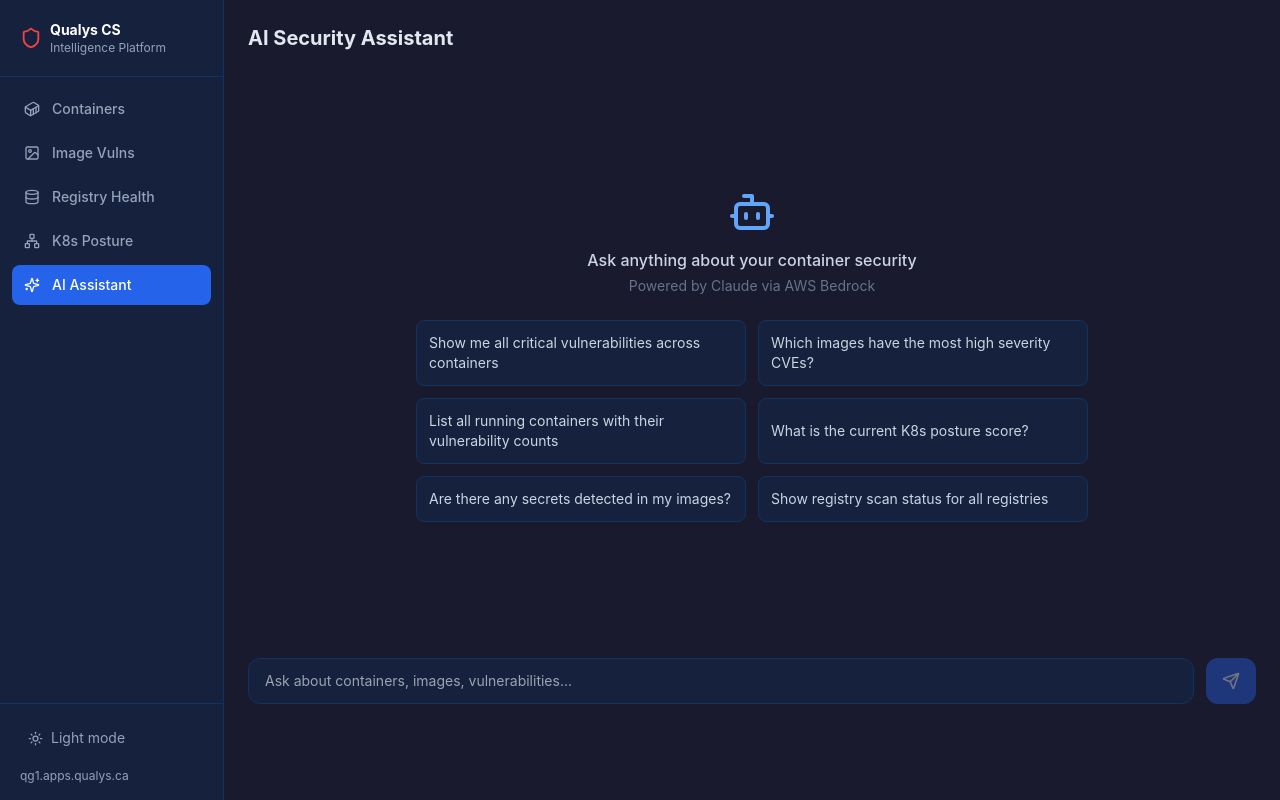
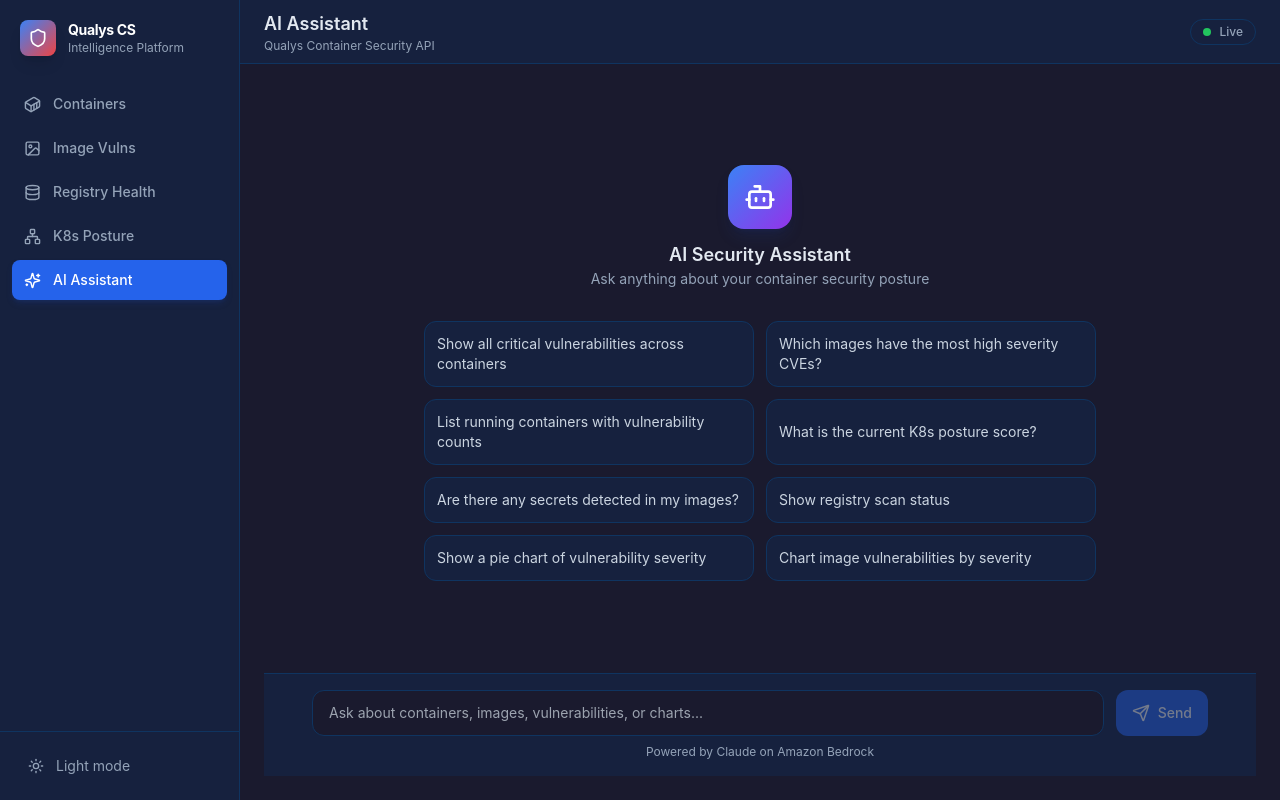
Before and after one commit to anmolparida/qualys-container-security-mcp, a React (Vite) app in the folder frontend/: page / in a window 1280 px wide. Built offline with nearby package versions, Linux system fonts and the light colour scheme.

Commit message:
ui: comprehensive UI refresh — modern sidebar, chat layout, dashboard cards, badges, charts

```diff
--- a/frontend/src/App.tsx
+++ b/frontend/src/App.tsx
@@ -20,59 +20,72 @@
 export default function App() {
   const [tab, setTab] = useState<Tab>('chat')
   const { dark, toggle } = useTheme()
+  const active = NAV.find(n => n.id === tab)
 
   return (
-    <div className="flex h-screen overflow-hidden">
+    <div className="flex h-screen overflow-hidden" style={{ background: 'var(--bg-base)' }}>
       {/* Sidebar */}
-      <aside className="w-56 border-r flex flex-col flex-shrink-0" style={{ background: 'var(--sidebar-bg)', borderColor: 'var(--border)' }}>
-        <div className="p-5 border-b" style={{ borderColor: 'var(--border)' }}>
-          <div className="flex items-center gap-2">
-            <Shield size={22} className="text-red-500" />
+      <aside className="w-60 flex flex-col flex-shrink-0" style={{ background: 'var(--sidebar-bg)', borderRight: '1px solid var(--border)' }}>
+        <div className="p-5">
+          <div className="flex items-center gap-3">
+            <div className="w-9 h-9 rounded-lg bg-gradient-to-br from-blue-500 to-red-500 flex items-center justify-center shadow-lg">
+              <Shield size={20} className="text-white" />
+            </div>
             <div>
-              <p className="text-sm font-bold text-white">Qualys CS</p>
+              <p className="text-sm font-bold text-white tracking-tight">Qualys CS</p>
               <p className="text-xs" style={{ color: 'var(--text-muted)' }}>Intelligence Platform</p>
             </div>
           </div>
         </div>
 
-        <nav className="flex-1 p-3 space-y-1">
+        <nav className="flex-1 px-3 py-2 space-y-1">
           {NAV.map(({ id, label, icon: Icon }) => (
             <button
               key={id}
               onClick={() => setTab(id)}
               className={`w-full flex items-center gap-3 px-3 py-2.5 rounded-lg text-sm font-medium transition-all ${
                 tab === id
-                  ? 'bg-blue-600 text-white'
+                  ? 'bg-blue-600 text-white shadow-md shadow-blue-900/30'
                   : 'text-slate-400 hover:text-white hover:bg-[var(--bg-secondary-alpha)]'
               }`}
             >
-              <Icon size={16} />
+              <Icon size={17} />
               {label}
             </button>
           ))}
         </nav>
 
-        <div className="p-4 border-t space-y-3" style={{ borderColor: 'var(--border)' }}>
-          {/* Theme toggle */}
+        <div className="p-4 border-t space-y-2" style={{ borderColor: 'var(--border)' }}>
           <button
             onClick={toggle}
-            className="w-full flex items-center gap-2 px-3 py-2 rounded-lg text-sm text-slate-400 hover:text-white hover:bg-[var(--bg-secondary-alpha)] transition-all"
+            className="w-full flex items-center gap-3 px-3 py-2 rounded-lg text-sm text-slate-400 hover:text-white hover:bg-[var(--bg-secondary-alpha)] transition-all"
             title={dark ? 'Switch to light mode' : 'Switch to dark mode'}
           >
-            {dark ? <Sun size={15} /> : <Moon size={15} />}
+            {dark ? <Sun size={16} /> : <Moon size={16} />}
             {dark ? 'Light mode' : 'Dark mode'}
           </button>
-          <p className="text-xs px-1" style={{ color: 'var(--text-muted)' }}>qg1.apps.qualys.ca</p>
         </div>
       </aside>
 
       {/* Main content */}
-      <main className="flex-1 overflow-y-auto p-6" style={{ color: 'var(--text-primary)' }}>
-        {tab === 'containers' && <ContainerOverview />}
-        {tab === 'images' && <ImageVulnerabilities />}
-        {tab === 'registry' && <RegistryHealth />}
-        {tab === 'k8s' && <K8sPosture />}
-        {tab === 'chat' && <Chat />}
+      <main className="flex-1 flex flex-col overflow-hidden" style={{ color: 'var(--text-primary)' }}>
+        <header className="h-16 flex items-center justify-between px-6 border-b flex-shrink-0" style={{ background: 'var(--bg-card)', borderColor: 'var(--border)' }}>
+          <div>
+            <h1 className="text-lg font-semibold">{active?.label}</h1>
+            <p className="text-xs" style={{ color: 'var(--text-muted)' }}>Qualys Container Security API</p>
+          </div>
+          <div className="flex items-center gap-2 px-3 py-1 rounded-full text-xs font-medium border" style={{ borderColor: 'var(--border)', color: 'var(--text-muted)' }}>
+            <span className="w-2 h-2 rounded-full bg-green-500" />
+            Live
+          </div>
+        </header>
+        <div className="flex-1 overflow-y-auto p-6">
+          {tab === 'containers' && <ContainerOverview />}
+          {tab === 'images' && <ImageVulnerabilities />}
+          {tab === 'registry' && <RegistryHealth />}
+          {tab === 'k8s' && <K8sPosture />}
+          {tab === 'chat' && <Chat />}
+        </div>
       </main>
     </div>
   )
--- a/frontend/src/pages/Chat.tsx
+++ b/frontend/src/pages/Chat.tsx
@@ -87,12 +87,14 @@
 }
 
 const SUGGESTIONS = [
-  'Show me all critical vulnerabilities across containers',
+  'Show all critical vulnerabilities across containers',
   'Which images have the most high severity CVEs?',
-  'List all running containers with their vulnerability counts',
+  'List running containers with vulnerability counts',
   'What is the current K8s posture score?',
   'Are there any secrets detected in my images?',
-  'Show registry scan status for all registries',
+  'Show registry scan status',
+  'Show a pie chart of vulnerability severity',
+  'Chart image vulnerabilities by severity',
 ]
 
 export default function Chat() {
@@ -161,22 +163,27 @@
   }
 
   return (
-    <div className="flex flex-col h-[calc(100vh-120px)]">
-      <h2 className="text-xl font-bold mb-4">AI Security Assistant</h2>
-
-      {messages.length === 0 && (
-        <div className="flex-1 flex flex-col items-center justify-center gap-6">
-          <div className="text-center">
-            <Bot size={48} className="mx-auto text-blue-400 mb-3" />
-            <p className="font-medium" style={{ color: 'var(--text-secondary)' }}>Ask anything about your container security</p>
-            <p className="text-slate-500 text-sm mt-1">Powered by Claude via AWS Bedrock</p>
+    <div className="flex flex-col h-full">
+      {/* Messages area */}
+      <div className="flex-1 overflow-y-auto px-4 pb-4">
+        {messages.length === 0 ? (
+          <div className="h-full flex flex-col items-center justify-center gap-8">
+            <div className="text-center space-y-3">
+              <div className="w-16 h-16 rounded-2xl bg-gradient-to-br from-blue-500 to-purple-600 flex items-center justify-center mx-auto shadow-lg shadow-blue-900/20">
+                <Bot size={32} className="text-white" />
+              </div>
+              <div>
+                <p className="text-lg font-semibold" style={{ color: 'var(--text-primary)' }}>AI Security Assistant</p>
+                <p className="text-sm" style={{ color: 'var(--text-muted)' }}>Ask anything about your container security posture</p>
+              </div>
             </div>
             <div className="grid grid-cols-1 md:grid-cols-2 gap-3 w-full max-w-2xl">
               {SUGGESTIONS.map((s, i) => (
                 <button
                   key={i}
                   onClick={() => send(s)}
-                className="text-left text-sm p-3 rounded-lg border transition-all hover:border-blue-500"
+                  disabled={streaming}
+                  className="text-left text-sm p-3 rounded-xl border transition-all hover:border-blue-500 hover:bg-[var(--bg-secondary-alpha)] disabled:opacity-50"
                   style={{ background: 'var(--bg-card)', borderColor: 'var(--border)', color: 'var(--text-secondary)' }}
                 >
                   {s}
@@ -184,22 +191,25 @@
               ))}
             </div>
           </div>
-      )}
-
-      {messages.length > 0 && (
-        <div className="flex-1 overflow-y-auto space-y-4 pr-2">
+        ) : (
+          <div className="space-y-5 max-w-4xl mx-auto pt-4">
             {messages.map((m, i) => (
-            <div key={i} className={`flex gap-3 ${m.role === 'user' ? 'justify-end' : 'justify-start'}`}>
+              <div key={i} className={`flex gap-4 ${m.role === 'user' ? 'justify-end' : 'justify-start'}`}>
                 {m.role === 'assistant' && (
-                <div className="w-8 h-8 rounded-full bg-blue-600 flex items-center justify-center flex-shrink-0 mt-1">
-                  <Bot size={16} />
+                  <div className="w-8 h-8 rounded-full bg-gradient-to-br from-blue-500 to-purple-600 flex items-center justify-center flex-shrink-0 mt-1">
+                    <Bot size={16} className="text-white" />
                   </div>
                 )}
+                <div className={`max-w-[85%] md:max-w-[75%] ${m.role === 'user' ? 'order-1' : 'order-2'}`}>
                   <div
-                className={`rounded-2xl px-4 py-3 text-sm leading-relaxed ${m.role === 'user' ? 'max-w-[75%]' : 'max-w-[90%]'}`}
+                    className={`rounded-2xl px-4 py-3 text-sm leading-relaxed ${
+                      m.role === 'user'
+                        ? 'bg-blue-600 text-white rounded-br-md'
+                        : 'border rounded-bl-md'
+                    }`}
                     style={m.role === 'user'
-                  ? { background: '#2563eb', color: '#ffffff', borderRadius: '1rem 1rem 0.25rem 1rem', whiteSpace: 'pre-wrap' }
-                  : { background: 'var(--bg-card)', border: '1px solid var(--border)', color: 'var(--text-primary)', borderRadius: '1rem 1rem 1rem 0.25rem' }
+                      ? { whiteSpace: 'pre-wrap' }
+                      : { background: 'var(--bg-card)', borderColor: 'var(--border)', color: 'var(--text-primary)' }
                     }
                   >
                     {m.role === 'user' ? (
@@ -210,16 +220,17 @@
                       renderAssistantContent(m.content)
                     )}
                     {streaming && i === messages.length - 1 && m.role === 'assistant' && m.content === '' && (
-                  <span className="inline-flex gap-1 items-center">
-                    <span className="w-1.5 h-1.5 bg-slate-400 rounded-full animate-bounce" style={{ animationDelay: '0ms' }} />
-                    <span className="w-1.5 h-1.5 bg-slate-400 rounded-full animate-bounce" style={{ animationDelay: '150ms' }} />
-                    <span className="w-1.5 h-1.5 bg-slate-400 rounded-full animate-bounce" style={{ animationDelay: '300ms' }} />
+                      <span className="inline-flex gap-1.5 items-center h-5">
+                        <span className="w-2 h-2 bg-slate-400 rounded-full animate-bounce" style={{ animationDelay: '0ms' }} />
+                        <span className="w-2 h-2 bg-slate-400 rounded-full animate-bounce" style={{ animationDelay: '150ms' }} />
+                        <span className="w-2 h-2 bg-slate-400 rounded-full animate-bounce" style={{ animationDelay: '300ms' }} />
                       </span>
                     )}
                   </div>
+                </div>
                 {m.role === 'user' && (
-                <div className="w-8 h-8 rounded-full bg-slate-600 flex items-center justify-center flex-shrink-0 mt-1">
-                  <User size={16} />
+                  <div className="w-8 h-8 rounded-full bg-slate-600 flex items-center justify-center flex-shrink-0 mt-1 order-2">
+                    <User size={16} className="text-white" />
                   </div>
                 )}
               </div>
@@ -227,24 +238,30 @@
             <div ref={bottomRef} />
           </div>
         )}
+      </div>
 
-      <div className="mt-4 flex gap-3">
+      {/* Input area */}
+      <div className="border-t flex-shrink-0 p-4" style={{ background: 'var(--bg-card)', borderColor: 'var(--border)' }}>
+        <div className="max-w-4xl mx-auto flex gap-3">
           <input
             value={input}
             onChange={e => setInput(e.target.value)}
             onKeyDown={e => e.key === 'Enter' && !e.shiftKey && send(input)}
-          placeholder="Ask about containers, images, vulnerabilities..."
+            placeholder="Ask about containers, images, vulnerabilities, or charts..."
             disabled={streaming}
             className="flex-1 rounded-xl px-4 py-3 text-sm focus:outline-none focus:ring-2 focus:ring-blue-500 disabled:opacity-50 transition-colors border"
-          style={{ background: 'var(--bg-card)', borderColor: 'var(--border)', color: 'var(--text-primary)' }}
+            style={{ background: 'var(--bg-base)', borderColor: 'var(--border)', color: 'var(--text-primary)' }}
           />
           <button
             onClick={() => send(input)}
             disabled={streaming || !input.trim()}
-          className="bg-blue-600 hover:bg-blue-500 disabled:opacity-40 disabled:cursor-not-allowed text-white rounded-xl px-4 py-3 transition-colors"
+            className="bg-blue-600 hover:bg-blue-500 disabled:opacity-40 disabled:cursor-not-allowed text-white rounded-xl px-4 py-3 transition-colors flex items-center gap-2"
           >
             <Send size={18} />
+            <span className="hidden sm:inline text-sm font-medium">Send</span>
           </button>
+        </div>
+        <p className="text-center text-xs mt-2" style={{ color: 'var(--text-muted)' }}>Powered by Claude on Amazon Bedrock</p>
       </div>
     </div>
   )
```
Also changed, not shown: frontend/src/components/SeverityBadge.tsx (+8 -8 lines), frontend/src/components/StatCard.tsx (+19 -5 lines), frontend/src/pages/ContainerOverview.tsx (+6 -6 lines), frontend/src/pages/ImageVulnerabilities.tsx (+5 -5 lines), frontend/src/pages/K8sPosture.tsx (+5 -5 lines), frontend/src/pages/RegistryHealth.tsx (+4 -4 lines), 1 other file (tests, documents, lock files or other folders). Lines whose indentation alone changed are shown as unchanged.
